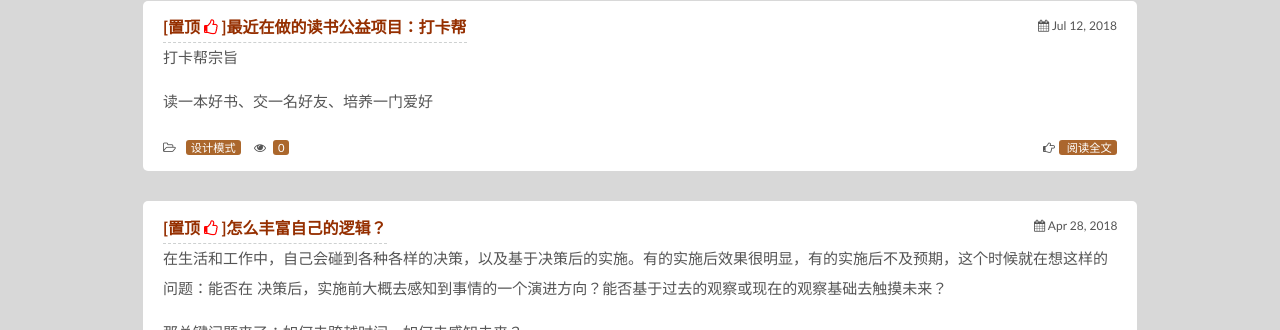
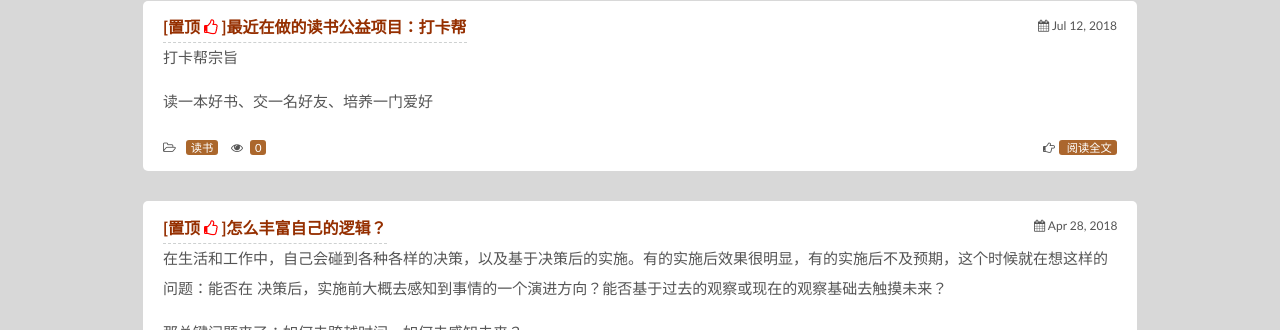
Before and after one commit to fk1091889767/tanwubin.github.io, a Jekyll site: the page built from index.html, in a window 1280 px wide and 900 px high. Shown: the part 217-547 px from the top of the window. Built offline with Jekyll 4.4.1, drawn with Linux system fonts in a browser that asks for light colours; nearby versions of some CDN libraries.

Commit message:
add cardbang

```diff
--- a/_posts/2018-07-12-cardbang.md
+++ b/_posts/2018-07-12-cardbang.md
@@ -2,7 +2,7 @@
 layout: post
 title: 最近在做的读书公益项目：打卡帮
 tags:
-- 设计模式
+- 读书
 status: publish
 type: post
 published: true
```
